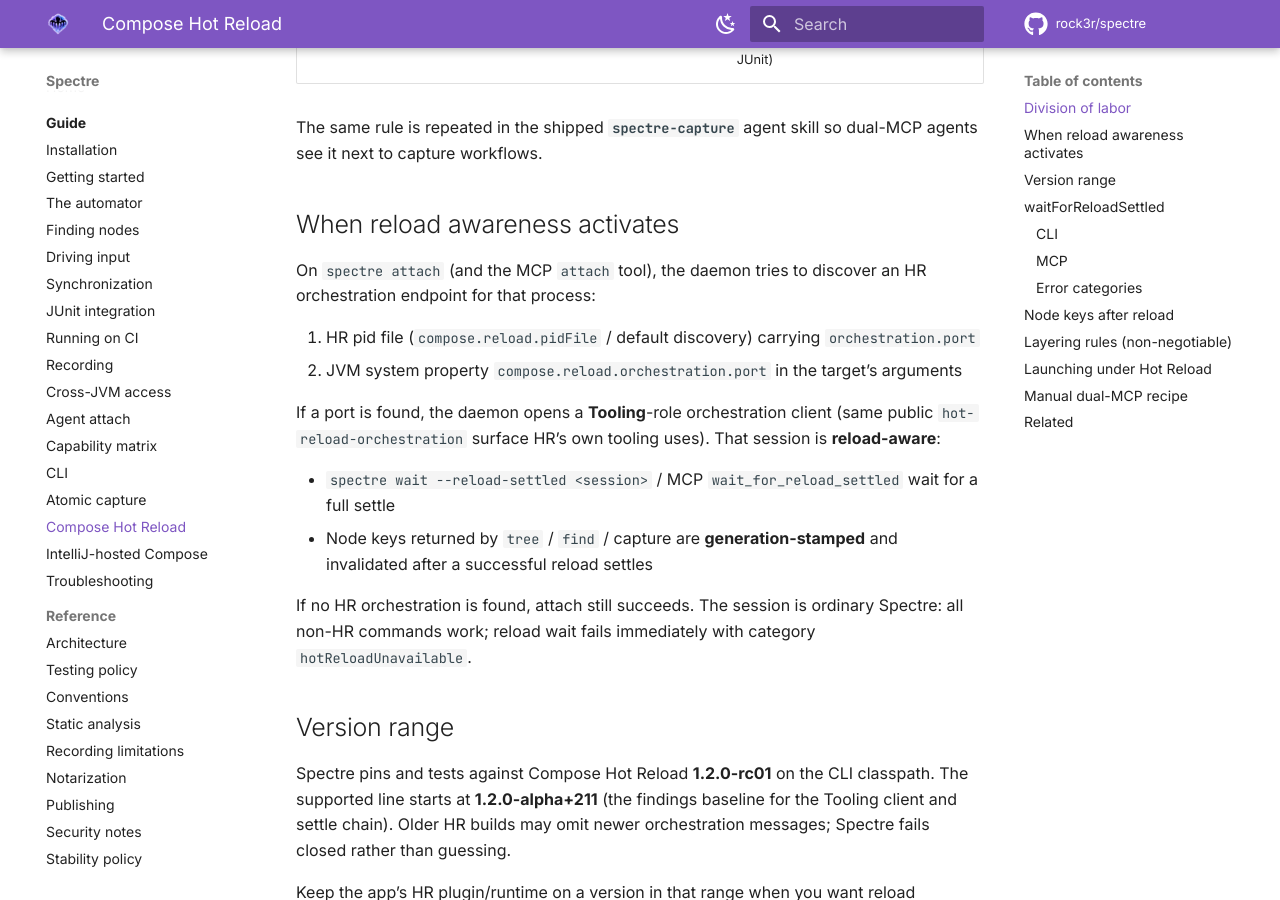
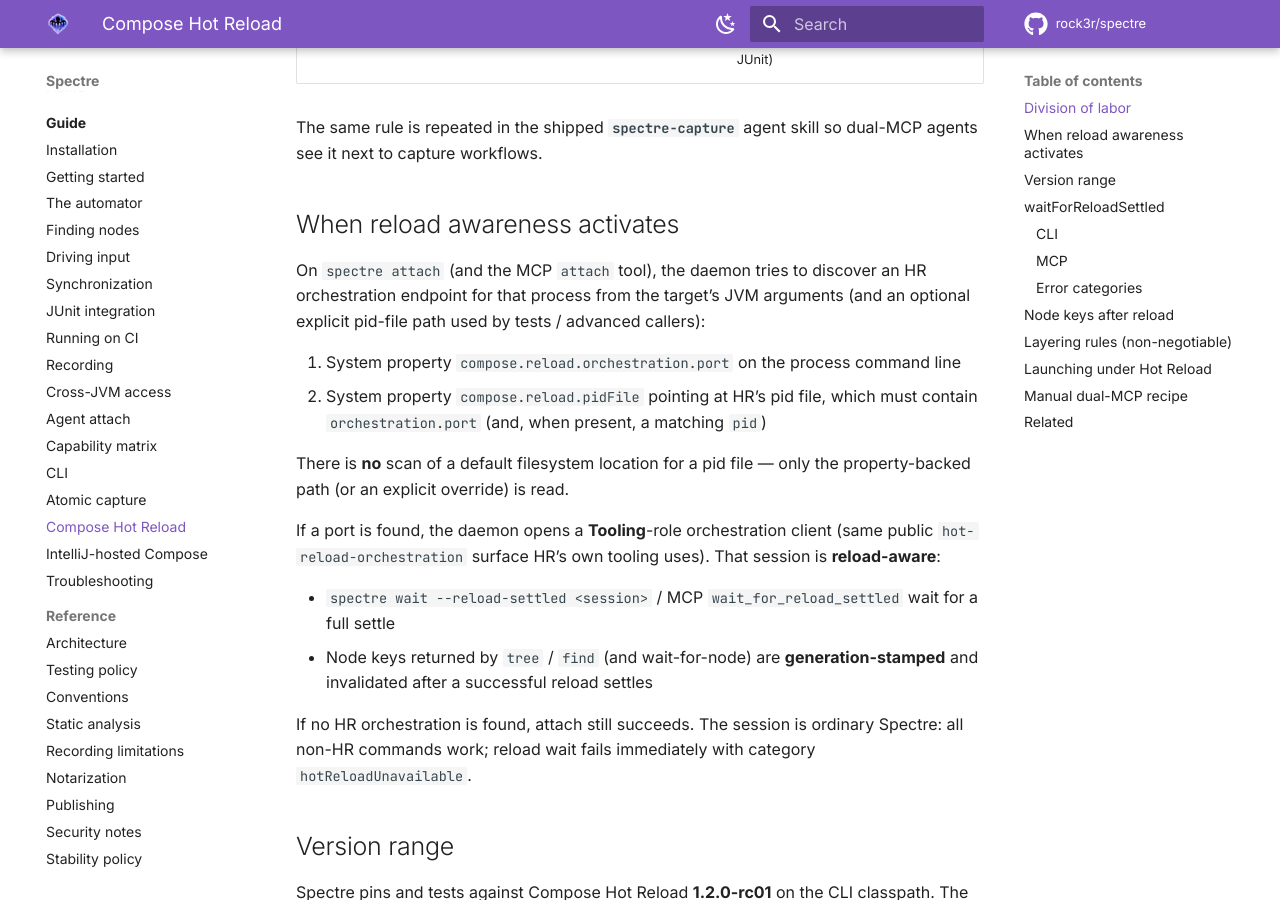
Before and after one commit to rock3r/spectre, an MkDocs documentation site: the page built from docs/guide/hot-reload.md, in a window 1280 px wide and 900 px high, scrolled down 801 px. Built offline with MkDocs 1.6.1 and Material for MkDocs 9.7.7, drawn with Linux system fonts in a browser that asks for light colours; comment, search, counter and statistics services are not loaded.

Commit message:
Correct HR discovery and capture key claims in docs (#213)
Document property-backed port/pid-file discovery only (no default path scan);
limit generation-stamped keys to tree/find/wait-for-node, not capture.

```diff
--- a/docs/guide/hot-reload.md
+++ b/docs/guide/hot-reload.md
@@ -30,17 +30,22 @@
 ## When reload awareness activates
 
 On `spectre attach` (and the MCP `attach` tool), the daemon tries to discover an HR orchestration
-endpoint for that process:
+endpoint for that process from the target’s JVM arguments (and an optional explicit pid-file path
+used by tests / advanced callers):
 
-1. HR pid file (`compose.reload.pidFile` / default discovery) carrying `orchestration.port`
-2. JVM system property `compose.reload.orchestration.port` in the target’s arguments
+1. System property `compose.reload.orchestration.port` on the process command line
+2. System property `compose.reload.pidFile` pointing at HR’s pid file, which must contain
+   `orchestration.port` (and, when present, a matching `pid`)
+
+There is **no** scan of a default filesystem location for a pid file — only the property-backed
+path (or an explicit override) is read.
 
 If a port is found, the daemon opens a **Tooling**-role orchestration client (same public
 `hot-reload-orchestration` surface HR’s own tooling uses). That session is **reload-aware**:
 
 - `spectre wait --reload-settled <session>` / MCP `wait_for_reload_settled` wait for a full settle
-- Node keys returned by `tree` / `find` / capture are **generation-stamped** and invalidated after
-  a successful reload settles
+- Node keys returned by `tree` / `find` (and wait-for-node) are **generation-stamped** and
+  invalidated after a successful reload settles
 
 If no HR orchestration is found, attach still succeeds. The session is ordinary Spectre: all
 non-HR commands work; reload wait fails immediately with category `hotReloadUnavailable`.
```
Also changed, not shown: docs/guide/troubleshooting.md (+4 -3 lines).
